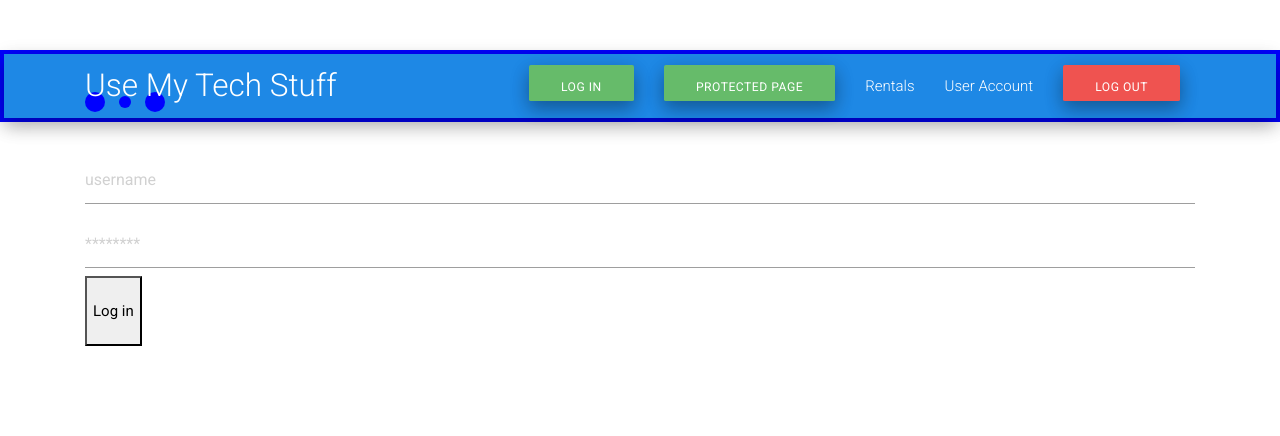
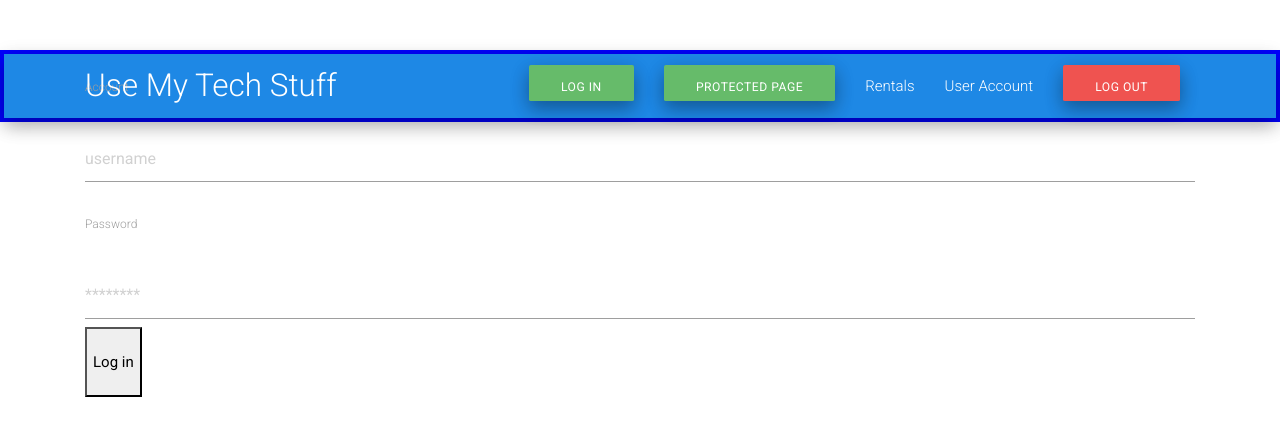
Before and after one commit to lambda-use-my-tech-stuff-built-week/UseMyTechStuff_FrontEnd, a React (Create React App) app in the folder usemytechstuff_frontend/: page /login in a window 1280 px wide. Shown: the top 436 px of the page. Built offline with nearby package versions, Linux system fonts and the light colour scheme.

Commit message:
preparing user_id for ItemList

```diff
--- a/usemytechstuff_frontend/src/actions/index.js
+++ b/usemytechstuff_frontend/src/actions/index.js
@@ -13,16 +13,22 @@ export const ERROR = "ERROR";
 export const login = creds => dispatch => {
   dispatch({ type: LOGIN_START });
 
+
+
   return axios // we post login creds to login server
     .post(`https://usemytechstuff.herokuapp.com/api/auth/login/`, creds)
     .then(res => {
       // local storage stores token passed in
-      localStorage.setItem("token", res.data.payload);
+      console.log('response.data is >> ', res.data);
+    //  localStorage.setItem("token", res.data.payload)
+      localStorage.setItem('token', res.data.token);        // added
+  //    localStorage.setItem('user_id', res.data.user_id);    // added
     })
     .catch(err => {
       console.log("login err: ", err);
       if (err.response.status === 403) {
         localStorage.removeItem("token");
+   //     localStorage.removeItem("user_id");
       }
       dispatch({ type: LOGIN_RESOLVED });
     });
--- a/usemytechstuff_frontend/src/components/ItemList.js
+++ b/usemytechstuff_frontend/src/components/ItemList.js
@@ -7,21 +7,17 @@ import { withRouter } from "react-router-dom";
 import { FaBeer } from 'react-icons/fa';
 
 class Itemlist extends Component {
-  constructor(props) {
-    console.log(props);
-    super(props);
-    this.state = {
-      isChecked: true
-    };
-  }
 
 
-  /*
+
+
     state = {
+      isChecked: true,
+
+
+
 
     };
-
-  */
 
   toggleChange = () => {
     console.log("isChecked is ", this.isChecked);
@@ -29,6 +25,7 @@ class Itemlist extends Component {
       isChecked: !this.state.isChecked
     });
   };
+
 
   componentDidMount() {
 
--- a/usemytechstuff_frontend/src/components/Login.js
+++ b/usemytechstuff_frontend/src/components/Login.js
@@ -32,8 +32,8 @@ class Login extends React.Component {
     console.log("Login says isLoggingin", this.props.isLoggingIn);
     return (
       <div>
-        <Loader className="section" type="ThreeDots" color="blue" height="60" width="80" />
         <form onSubmit={this.handleLogin}>
+          <label htmlFor = "username">Account</label>
             <input
               type="text"
               name="username"
@@ -41,6 +41,7 @@ class Login extends React.Component {
               value={this.state.credentials.username}
               onChange={this.handleChange}
             />
+          <label htmlFor="password">Password</label>
             <input
               type="password"
               name="password"
--- a/usemytechstuff_frontend/src/reducers/itemsReducer.js
+++ b/usemytechstuff_frontend/src/reducers/itemsReducer.js
@@ -9,7 +9,9 @@ import {
 } from "../actions";
 
 const initialState = {
-  items: [],
+  items: [],                   // ADDED
+  user: {},                    // ADDED
+  user_id: null,               // ADDED
   isLoggingIn: false,
   error: '',
   fetchingData: false,
@@ -27,7 +29,8 @@ export const itemsReducer = (state = initialState, action) => {
     case LOGIN_RESOLVED: {
       return {
         ...state,
-        isLoggingIn: false
+        isLoggingIn: false,
+    //    user_id: action.payload.user_id,     // ADDED
       };
     }
 
```
Also changed, not shown: usemytechstuff_frontend/src/components/App.js (+28 -3 lines). Lines whose indentation alone changed are shown as unchanged.
